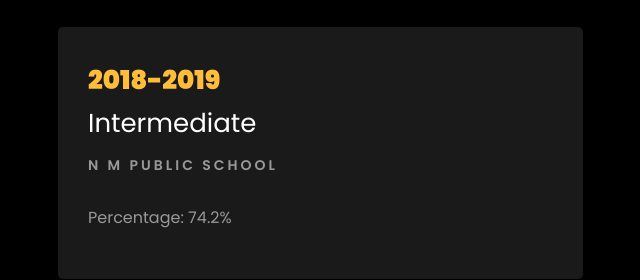
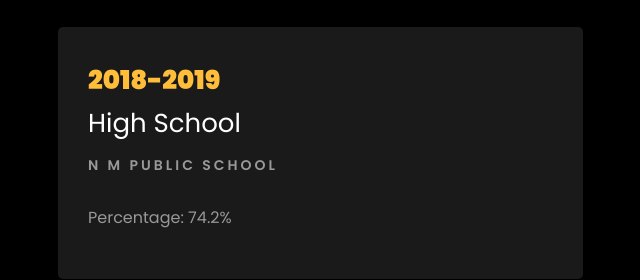
Before and after one commit to jarvish0024/Portfolio, a plain HTML site: page index.html in a window 1280 px wide. Shown: the part 2232-2512 px from the top of the page, 42-682 px from the left. Drawn offline with Linux system fonts and the light colour scheme; files whose address does not match are found by name.

Commit message:
Update index.html

```diff
--- a/index.html
+++ b/index.html
@@ -342,7 +342,7 @@
 			<div class="col-md-6">
 				<div class="resume-wrap ftco-animate">
 					<span class="date">2018-2019</span>
-					<h2>Intermediate</h2>
+					<h2>High School</h2>
 					<span class="position">N M Public School</span>
 					<p class="mt-4">Percentage: 74.2%</p>
 				</div>
```
